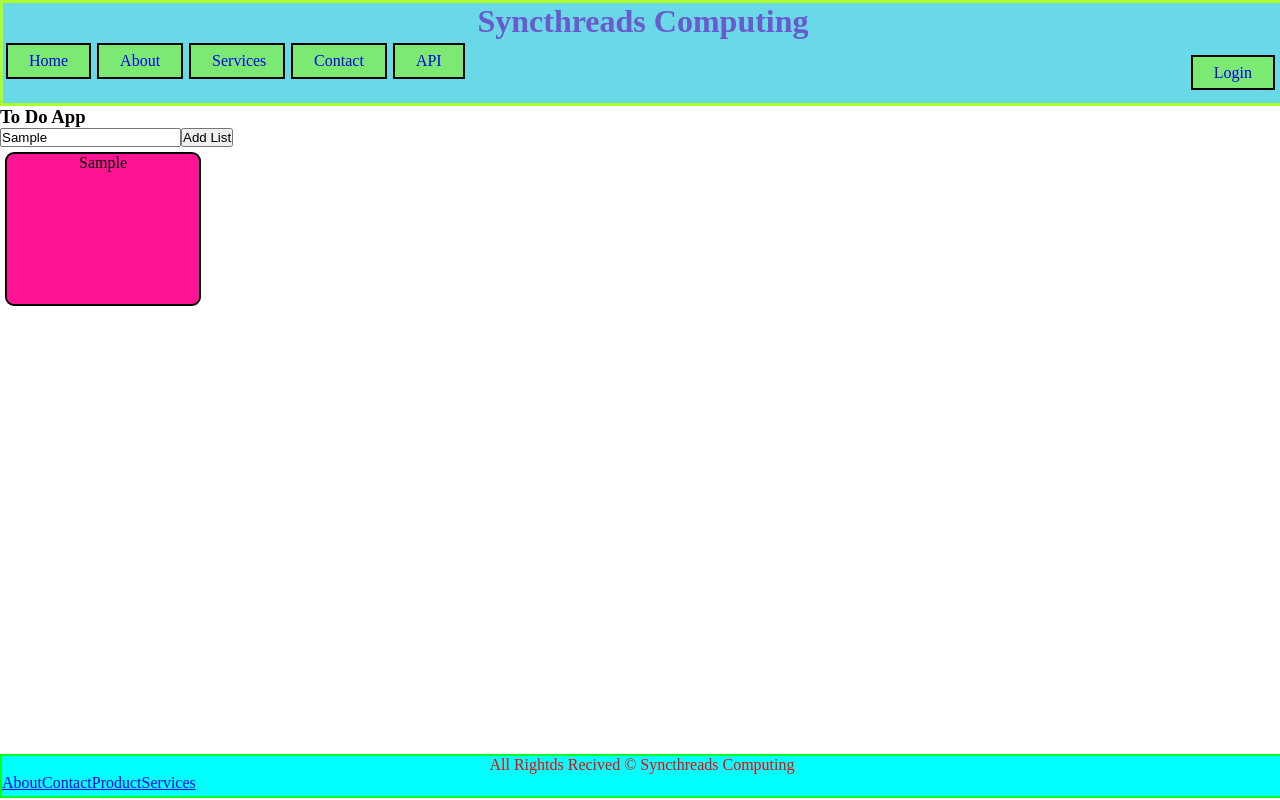
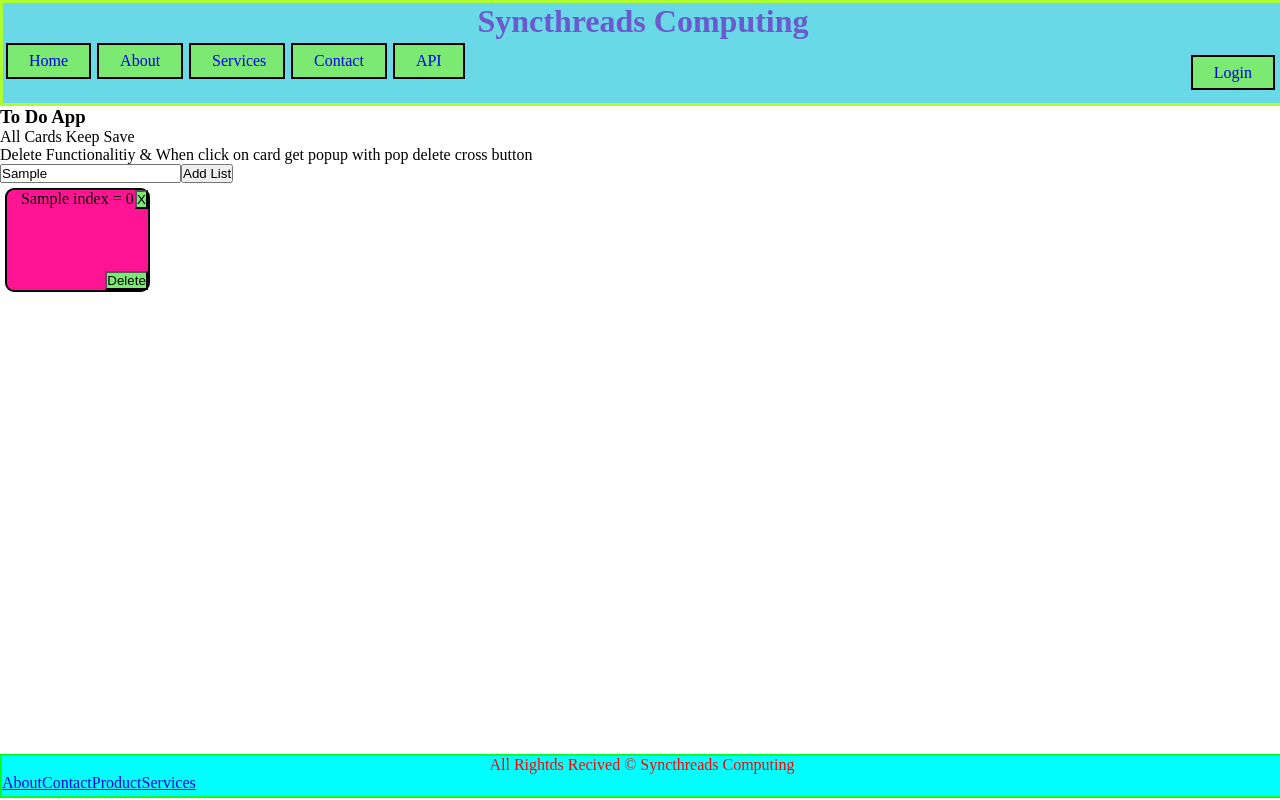
Before and after one commit to saiprasadpagar/Syncthreads, a React (Create React App) app: page /card4 in a window 1280 px wide. Both pictures are taken after typing "Sample" into the empty fields and a click on the button "Add List". Built offline with nearby package versions, Linux system fonts and the light colour scheme.

Commit message:
Delete fun added"

```diff
--- a/src/App.css
+++ b/src/App.css
@@ -167,26 +167,44 @@ td {
 
 /* --------------------------Todo List--------------------------------------------- */
 
-.todo-cards{
+.todo-parent{
   display: flex;
   flex-wrap: wrap;
+  /* justify-content:flex-start; */
   width: 100%;
   text-align: center;
 border-radius: 2px;
 
 }
 
-.todo-li{
-  height: 150px;
-  width:15%;
+.todo-child{
+  position: relative;
+  height: 100px;
+  width:11%;
   margin: 5px 5px;
   background-color: deeppink;
   border: 2px solid black;
   border-radius: 9px;
  word-wrap: break-word;
  cursor: pointer;
+ /* opacity: 0.3; */
 }
 
+
+.todo-cross-button{
+position: absolute;
+background-color: rgb(124, 233, 114);
+right: 0px;
+}
+
+.todo-delete-button{
+  position: absolute;
+  background-color: rgb(124, 233, 114);
+  bottom: 0px;
+  right: 0;
+
+
+  }
 
 /* .FooterNav{
 
--- a/src/Components/Home/Cards/card4.jsx
+++ b/src/Components/Home/Cards/card4.jsx
@@ -1,8 +1,12 @@
-import { React, useState } from "react";
+import { React, useEffect, useState } from "react";
 
 const Card4 = () => {
   const [currentValue, setCurrentValue] = useState("");
   const [data, setData] = useState([]);
+
+  // useEffect(() => {
+  //   console.log(data);
+  // }, [data]);
 
   const onChangeHandler = (event) => {
     const { value } = event.target;
@@ -13,19 +17,64 @@ const Card4 = () => {
     setData([...data, currentValue]);
   };
 
+
+
+//method 2
+  const handleDelete = (index) => {
+    const cloneData = JSON.parse(JSON.stringify(data)); //Deep Copy
+   let newData = cloneData.splice(index , 1 )
+
+console.log(data)
+console.log(newData)
+
+setData(cloneData)
+return data
+  }
+
+
+    //method:1
+  //   const newTodos = data.filter((elem, i) => {
+  //     return i !== index;
+  //   });
+
+    // setData(newTodos);
+  //   // return data;
+  // };
+
   return (
     <>
       <h3>To Do App</h3>
+      <p>All Cards Keep Save</p>
+      <p>
+        Delete Functionalitiy & When click on card get popup with pop delete
+        cross button
+      </p>
       <input typr="text" onChange={onChangeHandler} />
-      <button onClick={addHandler}>Add List</button><br/>
-      <div className="todo-cards">
-      {data.map((elem) => {
-        return (
+      <button onClick={addHandler}>Add List</button>
+      <br />
 
-            <div className="todo-li">{elem}</div>
+      <div className="todo-grantparent">
+        <div className="todo-parent">
+          {data.map((elem, index) => {
+            return (
+              <>
+                <div id={index} className="todo-child">
+                  {`${elem} index = ${index}`}
+                  <button className="todo-cross-button">X</button>
 
-        );
-      })}
+                  <button
+                    onClick={() => {
+                      handleDelete(index);
+                    }}
+                    className="todo-delete-button"
+                  >
+                    Delete
+                  </button>
+                </div>
+              </>
+            );
+          })}
+        </div>
       </div>
     </>
   );
```
